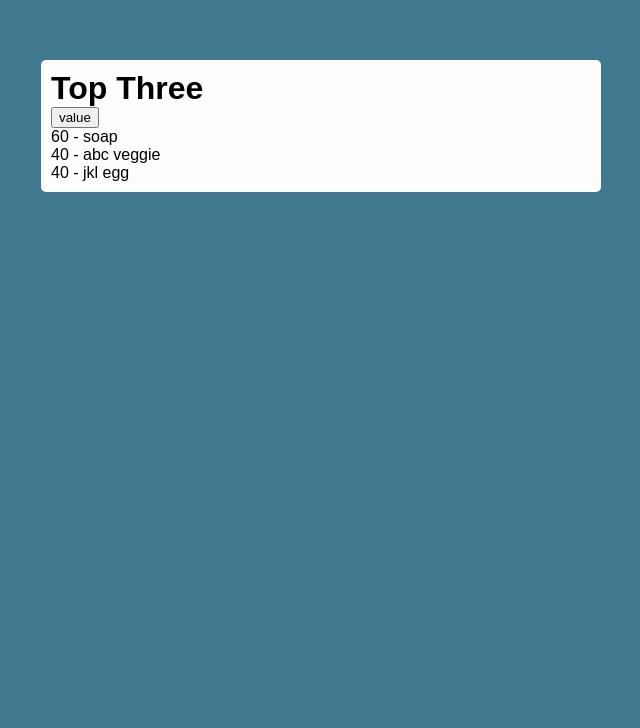
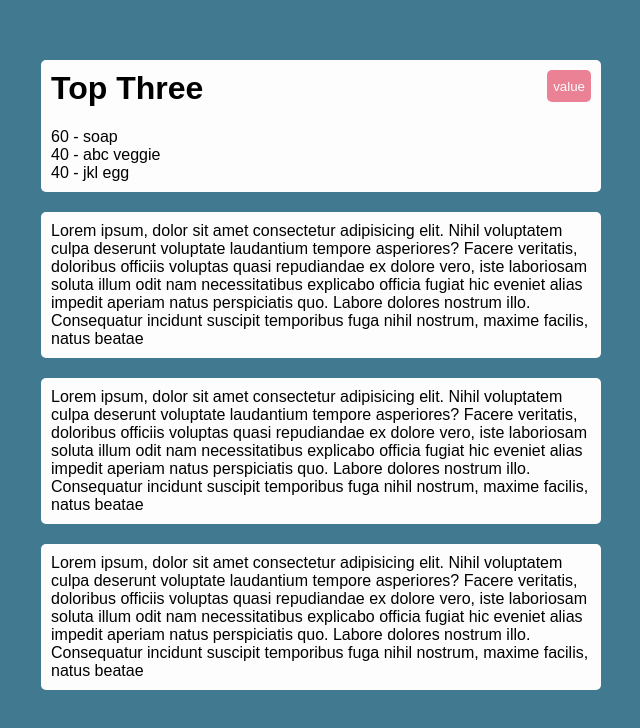
Before and after one commit to maxilukowski/hotel-dashboard, a React (Create React App) app: page / in a window 1280 px wide. Shown: the top 728 px of the page, without its empty margins (319-959 px from the left). Built offline with nearby package versions, Linux system fonts and the light colour scheme.

Commit message:
Finalize card templates

```diff
--- a/src/App.js
+++ b/src/App.js
@@ -1,10 +1,16 @@
 import React from 'react'
+import IncomingDeliveriesCard from './components/incomingDeliveries/IncomingDeliveriesCard'
+import OrderVolumeCard from './components/orderVolume/OrderVolumeCard'
+import SuppliersRankingCard from './components/suppliersRanking/SuppliersRankingCard'
 import TopThreeCard from './components/topThree/TopThreeCard'
 
 function App() {
   return (
     <>
       <TopThreeCard />
+      <SuppliersRankingCard />
+      <OrderVolumeCard />
+      <IncomingDeliveriesCard />
     </>
   )
 }
--- a/src/GlobalStyles.js
+++ b/src/GlobalStyles.js
@@ -22,6 +22,6 @@ export default createGlobalStyle`
         background-color: var(--primary);
     }
     h1 {
-        margin:0
+        margin-top:0
     }
 `
--- /dev/null
+++ b/src/components/incomingDeliveries/IncomingDeliveriesCard.js
@@ -0,0 +1,27 @@
+import React from 'react'
+import styled from 'styled-components'
+
+const IncomingDeliveriesCard = () => {
+  return (
+    <Wrapper>
+      <div>
+        Lorem ipsum, dolor sit amet consectetur adipisicing elit. Nihil
+        voluptatem culpa deserunt voluptate laudantium tempore asperiores?
+        Facere veritatis, doloribus officiis voluptas quasi repudiandae ex
+        dolore vero, iste laboriosam soluta illum odit nam necessitatibus
+        explicabo officia fugiat hic eveniet alias impedit aperiam natus
+        perspiciatis quo. Labore dolores nostrum illo. Consequatur incidunt
+        suscipit temporibus fuga nihil nostrum, maxime facilis, natus beatae
+      </div>
+    </Wrapper>
+  )
+}
+
+export default IncomingDeliveriesCard
+
+const Wrapper = styled.div`
+  background: var(--card);
+  padding: 10px;
+  border-radius: 5px;
+  margin-bottom: 20px;
+`
--- /dev/null
+++ b/src/components/orderVolume/OrderVolumeCard.js
@@ -0,0 +1,27 @@
+import React from 'react'
+import styled from 'styled-components'
+
+const OrderVolumeCard = () => {
+  return (
+    <Wrapper>
+      <div>
+        Lorem ipsum, dolor sit amet consectetur adipisicing elit. Nihil
+        voluptatem culpa deserunt voluptate laudantium tempore asperiores?
+        Facere veritatis, doloribus officiis voluptas quasi repudiandae ex
+        dolore vero, iste laboriosam soluta illum odit nam necessitatibus
+        explicabo officia fugiat hic eveniet alias impedit aperiam natus
+        perspiciatis quo. Labore dolores nostrum illo. Consequatur incidunt
+        suscipit temporibus fuga nihil nostrum, maxime facilis, natus beatae
+      </div>
+    </Wrapper>
+  )
+}
+
+export default OrderVolumeCard
+
+const Wrapper = styled.div`
+  background: var(--card);
+  padding: 10px;
+  border-radius: 5px;
+  margin-bottom: 20px;
+`
--- /dev/null
+++ b/src/components/suppliersRanking/SuppliersRankingCard.js
@@ -0,0 +1,27 @@
+import React from 'react'
+import styled from 'styled-components'
+
+const SuppliersRankingCard = () => {
+  return (
+    <Wrapper>
+      <div>
+        Lorem ipsum, dolor sit amet consectetur adipisicing elit. Nihil
+        voluptatem culpa deserunt voluptate laudantium tempore asperiores?
+        Facere veritatis, doloribus officiis voluptas quasi repudiandae ex
+        dolore vero, iste laboriosam soluta illum odit nam necessitatibus
+        explicabo officia fugiat hic eveniet alias impedit aperiam natus
+        perspiciatis quo. Labore dolores nostrum illo. Consequatur incidunt
+        suscipit temporibus fuga nihil nostrum, maxime facilis, natus beatae
+      </div>
+    </Wrapper>
+  )
+}
+
+export default SuppliersRankingCard
+
+const Wrapper = styled.div`
+  background: var(--card);
+  padding: 10px;
+  border-radius: 5px;
+  margin-bottom: 20px;
+`
--- a/src/components/topThree/TopThreeCard.js
+++ b/src/components/topThree/TopThreeCard.js
@@ -7,10 +7,14 @@ const TopThreeCard = () => {
   const [toggleValueVsQuantity, setToggleValueVsQuantity] = useState(true)
   return (
     <Wrapper>
-      <h1>Top Three</h1>
-      <button onClick={() => setToggleValueVsQuantity(!toggleValueVsQuantity)}>
-        <span>{toggleValueVsQuantity ? 'value' : 'quantity'}</span>
-      </button>
+      <Container>
+        <h1>Top Three</h1>
+        <StyledButton
+          onClick={() => setToggleValueVsQuantity(!toggleValueVsQuantity)}
+        >
+          {toggleValueVsQuantity ? 'value' : 'quantity'}
+        </StyledButton>
+      </Container>
       {toggleValueVsQuantity ? (
         <TopThreeListByQuantity />
       ) : (
@@ -26,4 +30,18 @@ const Wrapper = styled.div`
   background: var(--card);
   padding: 10px;
   border-radius: 5px;
+  margin-bottom: 20px;
 `
+
+const Container = styled.div`
+  display: flex;
+  justify-content: space-between;
+`
+
+const StyledButton = styled.button`
+  border: none;
+  color: var(--card);
+  background-color: var(--secondary);
+  border-radius: 5px;
+  height: 2rem;
+`
```
Also changed, not shown: 1 other file (tests, documents, lock files or other folders).
